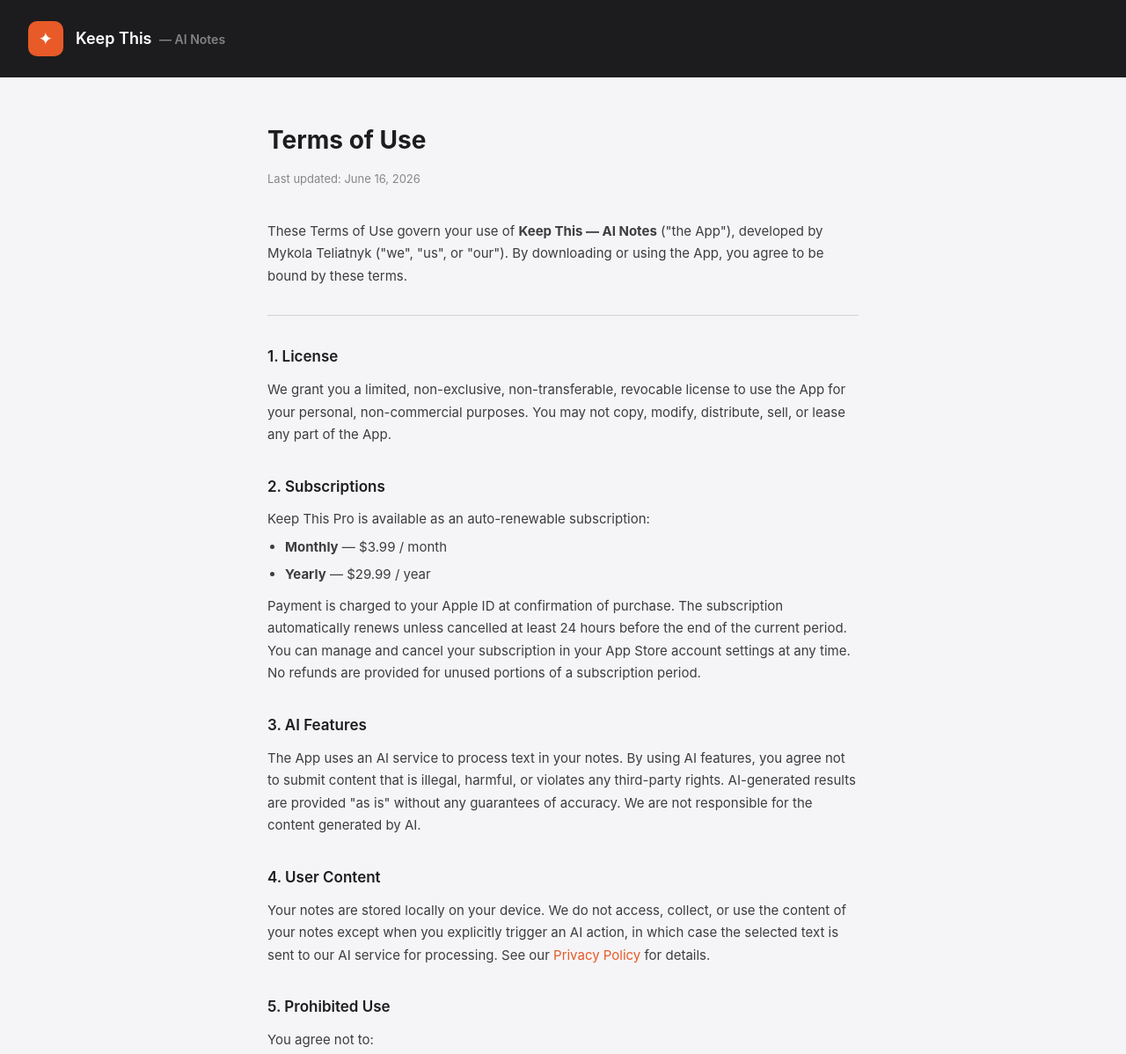
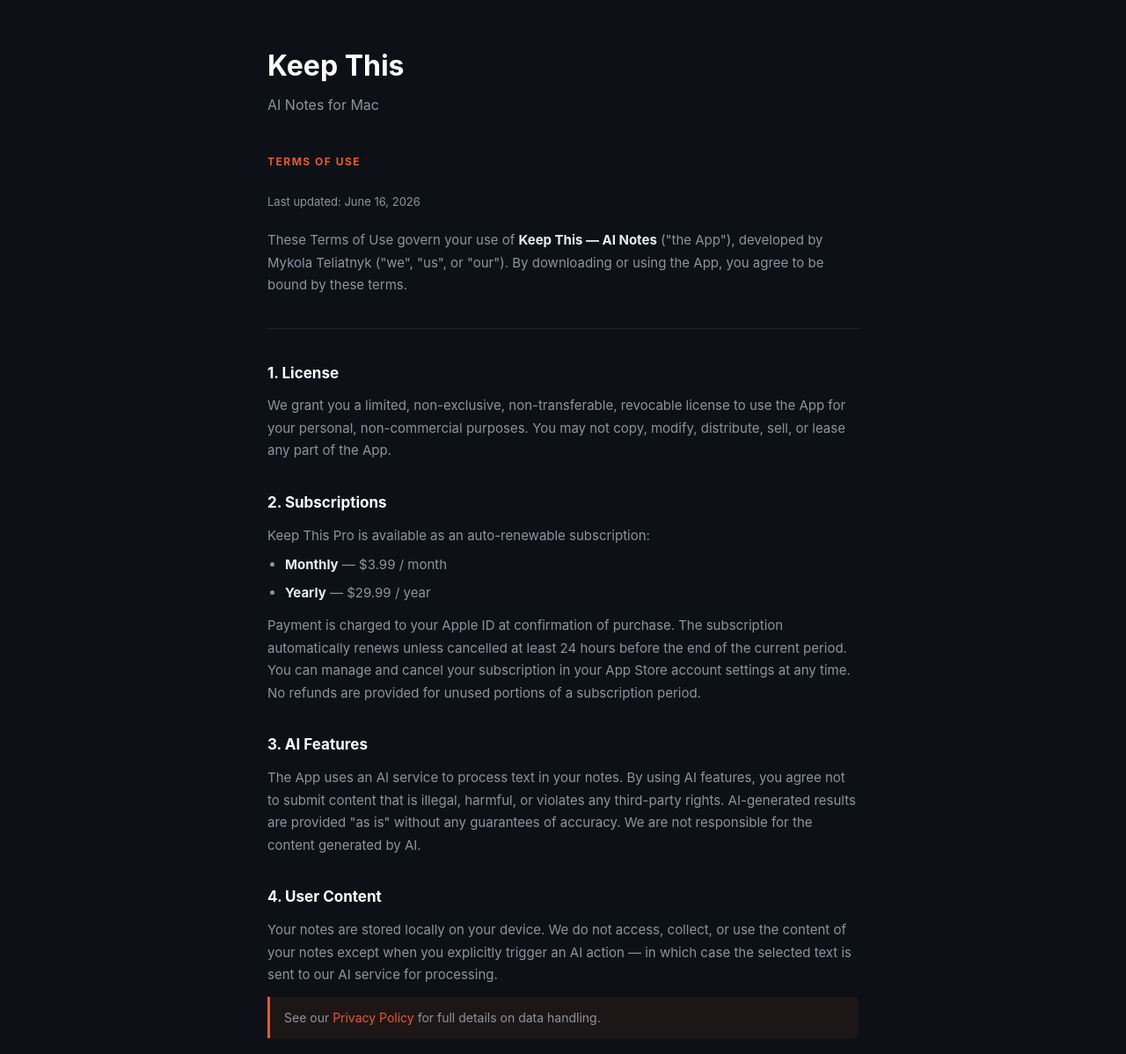
Before and after one commit to mykolateliatnyk-cmyk/keepthis-ai-notes, a plain HTML site: page terms.html in a window 1280 px wide. Shown: the top 1198 px of the page at 88% size. Drawn offline with Linux system fonts and the light colour scheme.

Commit message:
Add files via upload

```diff
--- a/terms.html
+++ b/terms.html
@@ -9,156 +9,160 @@
 
     body {
       font-family: -apple-system, BlinkMacSystemFont, "Segoe UI", Roboto, sans-serif;
-      background: #f5f5f7;
-      color: #1d1d1f;
+      background: #0d1117;
+      color: #e6edf3;
       line-height: 1.7;
     }
 
-    header {
-      background: #1c1c1e;
-      padding: 24px 32px;
-      display: flex;
-      align-items: center;
-      gap: 14px;
-    }
-    header .logo {
-      width: 40px;
-      height: 40px;
-      background: #e85a28;
-      border-radius: 10px;
-      display: flex;
-      align-items: center;
-      justify-content: center;
-      font-size: 20px;
-      color: white;
-    }
-    header h1 {
-      font-size: 18px;
-      font-weight: 600;
-      color: #ffffff;
-    }
-    header span {
-      font-size: 14px;
-      color: rgba(255,255,255,0.45);
-      margin-left: 4px;
+    .container {
+      max-width: 720px;
+      margin: 0 auto;
+      padding: 48px 24px 80px;
     }
 
-    main {
-      max-width: 720px;
-      margin: 48px auto;
-      padding: 0 24px 80px;
+    .app-title {
+      font-size: 32px;
+      font-weight: 700;
+      color: #ffffff;
+      margin-bottom: 4px;
     }
 
-    h2 {
-      font-size: 28px;
+    .app-subtitle {
+      font-size: 16px;
+      color: #8b949e;
+      margin-bottom: 40px;
+    }
+
+    .section-label {
+      font-size: 12px;
       font-weight: 700;
-      margin-bottom: 8px;
-      color: #1d1d1f;
+      letter-spacing: 1.5px;
+      text-transform: uppercase;
+      color: #e85a28;
+      margin-bottom: 24px;
     }
 
     .updated {
       font-size: 13px;
-      color: #86868b;
-      margin-bottom: 36px;
+      color: #8b949e;
+      margin-bottom: 20px;
     }
 
-    section {
+    .intro {
+      font-size: 15px;
+      color: #8b949e;
+      margin-bottom: 36px;
+      line-height: 1.7;
+    }
+
+    .item {
       margin-bottom: 32px;
     }
 
-    section h3 {
+    .item h3 {
       font-size: 17px;
-      font-weight: 600;
+      font-weight: 700;
+      color: #ffffff;
       margin-bottom: 10px;
-      color: #1d1d1f;
     }
 
-    section p, section li {
+    .item p, .item li {
       font-size: 15px;
-      color: #3d3d3f;
+      color: #8b949e;
+      line-height: 1.7;
     }
 
-    section ul {
+    .item ul {
       padding-left: 20px;
-      margin-top: 6px;
+      margin-top: 8px;
     }
-    section ul li {
+
+    .item ul li {
       margin-bottom: 6px;
+    }
+
+    .item ul li strong {
+      color: #e6edf3;
+    }
+
+    .item p + p {
+      margin-top: 10px;
+    }
+
+    .note {
+      border-left: 3px solid #e85a28;
+      padding: 12px 16px;
+      background: rgba(232, 90, 40, 0.07);
+      border-radius: 0 6px 6px 0;
+      margin-top: 12px;
+      font-size: 14px;
+      color: #8b949e;
+    }
+
+    .divider {
+      border: none;
+      border-top: 1px solid #21262d;
+      margin: 36px 0;
     }
 
     a {
       color: #e85a28;
       text-decoration: none;
     }
-    a:hover {
-      text-decoration: underline;
-    }
-
-    .divider {
-      border: none;
-      border-top: 1px solid #d2d2d7;
-      margin: 32px 0;
-    }
+    a:hover { text-decoration: underline; }
 
     footer {
       text-align: center;
       font-size: 13px;
-      color: #86868b;
-      padding: 32px;
-      background: #f5f5f7;
+      color: #484f58;
+      padding-top: 32px;
+      border-top: 1px solid #21262d;
+      margin-top: 48px;
     }
   </style>
 </head>
 <body>
+<div class="container">
 
-<header>
-  <div class="logo">✦</div>
-  <div>
-    <h1>Keep This <span>— AI Notes</span></h1>
-  </div>
-</header>
+  <h1 class="app-title">Keep This</h1>
+  <p class="app-subtitle">AI Notes for Mac</p>
 
-<main>
-  <h2>Terms of Use</h2>
+  <p class="section-label">Terms of Use</p>
   <p class="updated">Last updated: June 16, 2026</p>
 
-  <section>
-    <p>
-      These Terms of Use govern your use of <strong>Keep This — AI Notes</strong> ("the App"),
-      developed by Mykola Teliatnyk ("we", "us", or "our"). By downloading or using the App,
-      you agree to be bound by these terms.
-    </p>
-  </section>
+  <p class="intro">
+    These Terms of Use govern your use of <strong style="color:#e6edf3">Keep This — AI Notes</strong>
+    ("the App"), developed by Mykola Teliatnyk ("we", "us", or "our").
+    By downloading or using the App, you agree to be bound by these terms.
+  </p>
 
   <hr class="divider" />
 
-  <section>
+  <div class="item">
     <h3>1. License</h3>
     <p>
       We grant you a limited, non-exclusive, non-transferable, revocable license to use the App
       for your personal, non-commercial purposes. You may not copy, modify, distribute, sell,
       or lease any part of the App.
     </p>
-  </section>
+  </div>
 
-  <section>
+  <div class="item">
     <h3>2. Subscriptions</h3>
-    <p>
-      Keep This Pro is available as an auto-renewable subscription:
-    </p>
+    <p>Keep This Pro is available as an auto-renewable subscription:</p>
     <ul>
       <li><strong>Monthly</strong> — $3.99 / month</li>
       <li><strong>Yearly</strong> — $29.99 / year</li>
     </ul>
-    <p style="margin-top:10px;">
+    <p style="margin-top:12px;">
       Payment is charged to your Apple ID at confirmation of purchase. The subscription
       automatically renews unless cancelled at least 24 hours before the end of the current period.
       You can manage and cancel your subscription in your App Store account settings at any time.
       No refunds are provided for unused portions of a subscription period.
     </p>
-  </section>
+  </div>
 
-  <section>
+  <div class="item">
     <h3>3. AI Features</h3>
     <p>
       The App uses an AI service to process text in your notes. By using AI features, you agree
@@ -166,20 +170,22 @@
       AI-generated results are provided "as is" without any guarantees of accuracy.
       We are not responsible for the content generated by AI.
     </p>
-  </section>
+  </div>
 
-  <section>
+  <div class="item">
     <h3>4. User Content</h3>
     <p>
       Your notes are stored locally on your device. We do not access, collect, or use the content
-      of your notes except when you explicitly trigger an AI action, in which case the selected
-      text is sent to our AI service for processing. See our
-      <a href="https://mykolateliatnyk-cmyk.github.io/keepthis-ai-notes/privacy.html">Privacy Policy</a>
-      for details.
+      of your notes except when you explicitly trigger an AI action — in which case the selected
+      text is sent to our AI service for processing.
     </p>
-  </section>
+    <div class="note">
+      See our <a href="https://mykolateliatnyk-cmyk.github.io/keepthis-ai-notes/privacy.html">Privacy Policy</a>
+      for full details on data handling.
+    </div>
+  </div>
 
-  <section>
+  <div class="item">
     <h3>5. Prohibited Use</h3>
     <p>You agree not to:</p>
     <ul>
@@ -188,45 +194,45 @@
       <li>Use AI features to generate harmful, abusive, or illegal content</li>
       <li>Circumvent any subscription or licensing restrictions</li>
     </ul>
-  </section>
+  </div>
 
-  <section>
+  <div class="item">
     <h3>6. Disclaimer of Warranties</h3>
     <p>
       The App is provided "as is" without warranty of any kind. We do not guarantee that the App
       will be error-free or uninterrupted. Your use of the App is at your sole risk.
     </p>
-  </section>
+  </div>
 
-  <section>
+  <div class="item">
     <h3>7. Limitation of Liability</h3>
     <p>
       To the fullest extent permitted by law, we shall not be liable for any indirect, incidental,
       special, or consequential damages arising from your use of the App.
     </p>
-  </section>
+  </div>
 
-  <section>
+  <div class="item">
     <h3>8. Changes to Terms</h3>
     <p>
       We may update these Terms from time to time. Continued use of the App after changes
       constitutes acceptance of the new Terms.
     </p>
-  </section>
+  </div>
 
-  <section>
+  <div class="item">
     <h3>9. Contact</h3>
     <p>
-      If you have any questions about these Terms, please contact us at
+      If you have questions about these Terms, contact us at
       <a href="mailto:mykola.teliatnyk@gmail.com">mykola.teliatnyk@gmail.com</a>
       or visit our <a href="https://mykolateliatnyk-cmyk.github.io/keepthis-ai-notes/">support page</a>.
     </p>
-  </section>
-</main>
+  </div>
 
-<footer>
-  © 2026 Mykola Teliatnyk · Keep This — AI Notes
-</footer>
+  <footer>
+    © 2026 Mykola Teliatnyk · Keep This — AI Notes
+  </footer>
 
+</div>
 </body>
 </html>
```
